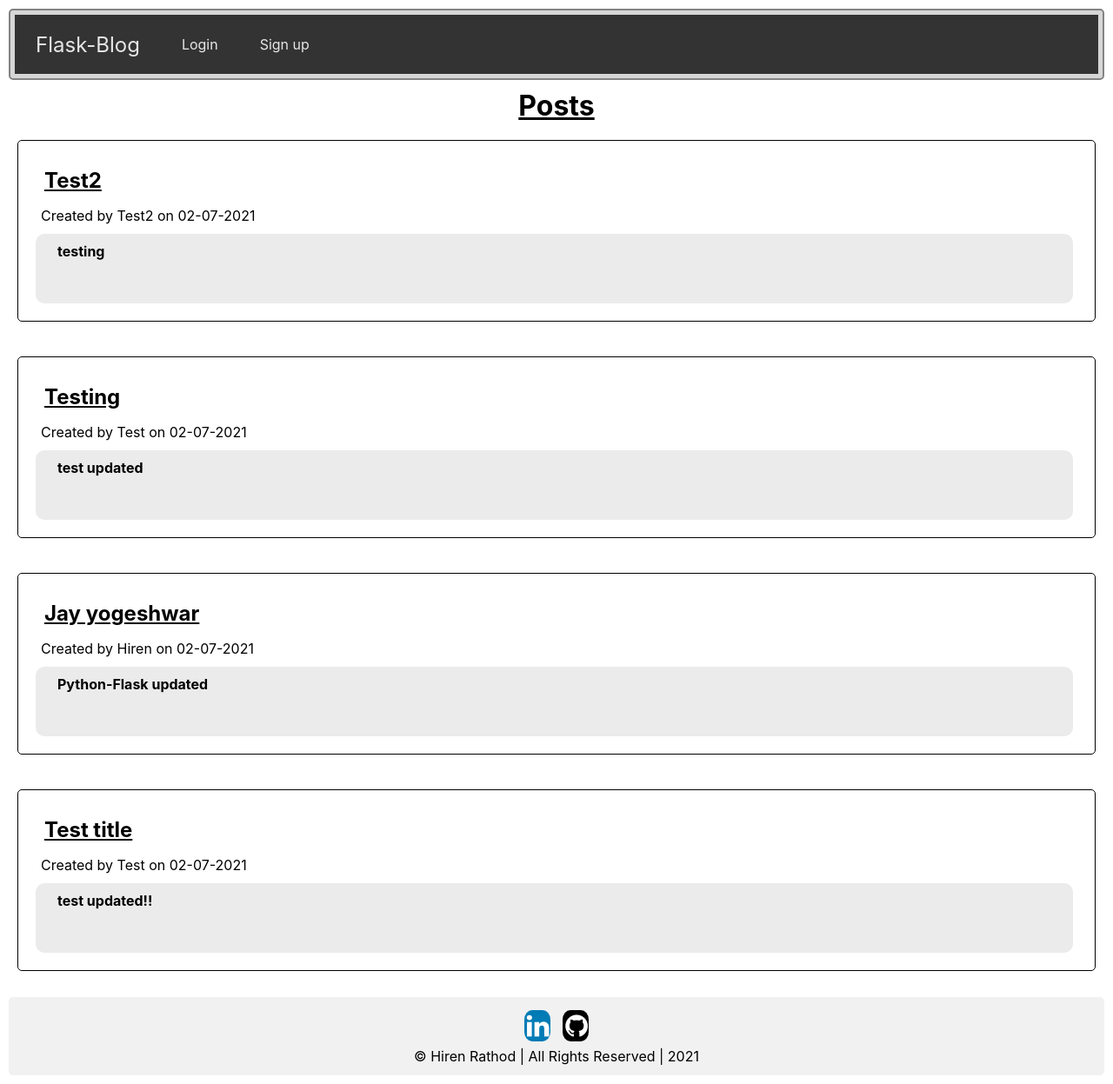
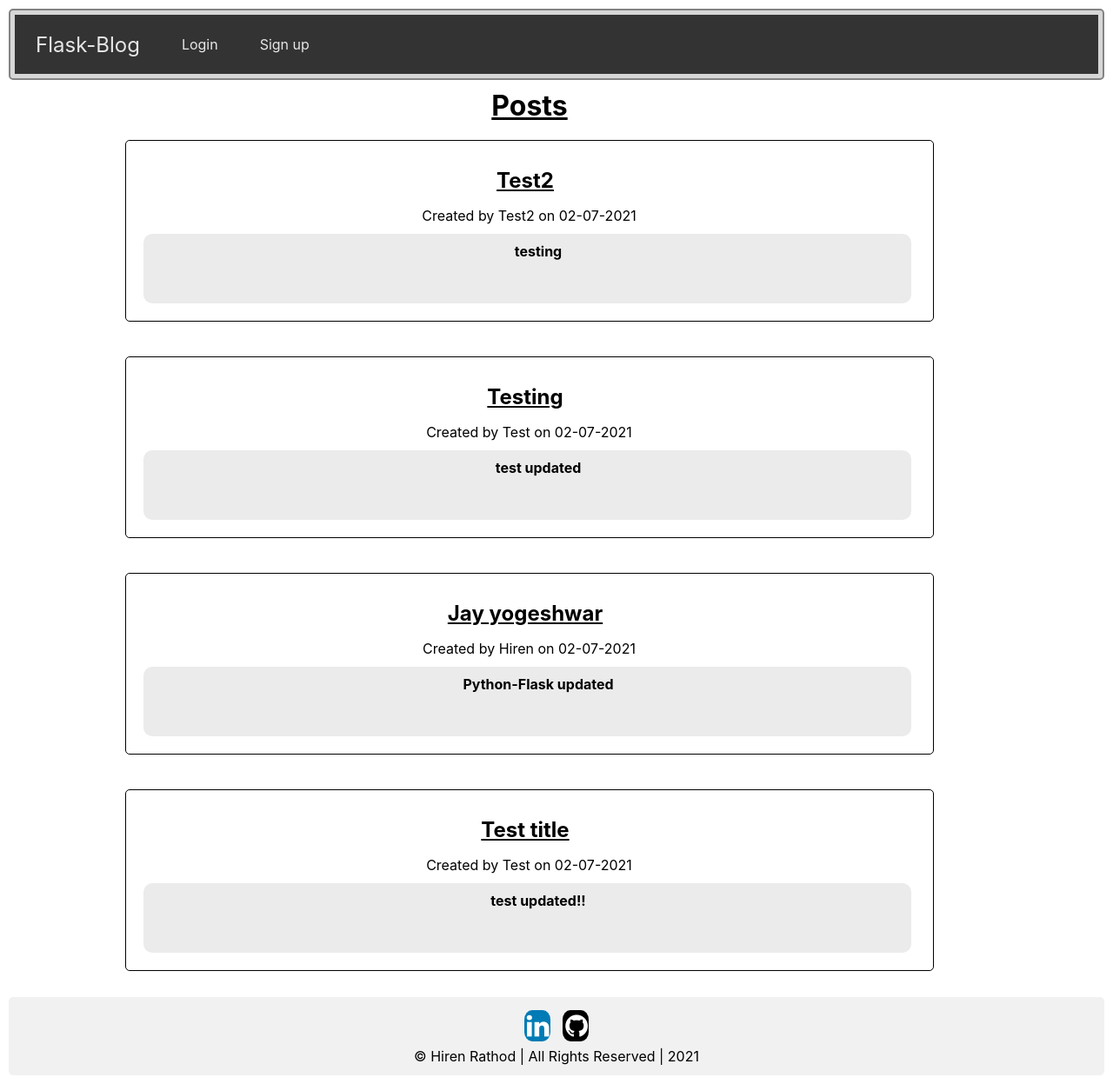
Before and after one commit to hiren054/flask-blog, a Flask app: page / in a window 1280 px wide. Shown: the whole page at 87% size. Run offline with Flask 2, Linux system fonts and the light colour scheme; data comes from the database, SQL or seed files in the repository; both versions use the stored data as it was after the commit.

Commit message:
db update

```diff
--- a/website/models.py
+++ b/website/models.py
@@ -8,7 +8,7 @@ class User(db.Model,UserMixin) :
     name = db.Column(db.String(150), nullable= False)
     email = db.Column(db.String(150), unique= True, nullable= False)
     password = db.Column(db.String(150), nullable= False)
-    posts = db.relationship('Post', backref= 'author',lazy= 'dynamic')
+    posts = db.relationship('Post', backref= 'author')
 
 class Post(db.Model):
     id = db.Column(db.Integer, primary_key=True)
--- a/website/static/style.css
+++ b/website/static/style.css
@@ -89,6 +89,8 @@ a {
     background-color: #c8ffd4;
     border: 1px solid #000000;
     width: fit-content;
+    width: 75%;
+    margin-left: 10%;
   }
 
   .delete-button {
@@ -191,8 +193,10 @@ a {
   }
 
   .leftcolumn {
+    text-align: center;
     float: left;
-    width: 100%;
+    width: 75%;
+    margin-left: 10%;
     border: 1px solid black;
     padding: 5px;
     padding-top: 1px;
--- a/website/templates/home.html
+++ b/website/templates/home.html
@@ -1,7 +1,7 @@
 {% extends "base.html" %}
 
 {% block header %}
-<h1 style="text-align: center;">{% block title %}Posts{% endblock %}</h1>
+<h1 style="text-align: center; width:75%; margin-left: 10%;">{% block title %}Posts{% endblock %}</h1>
 {% endblock %}
 
 
```
Also changed, not shown: website/user.db.
